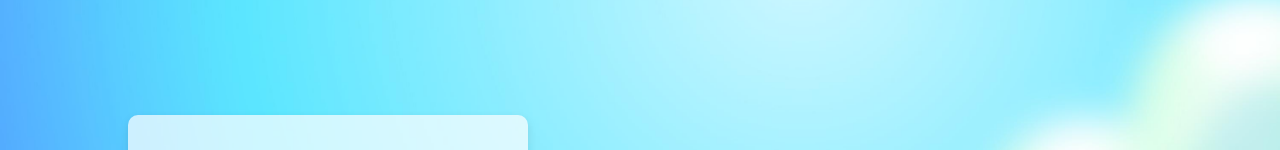
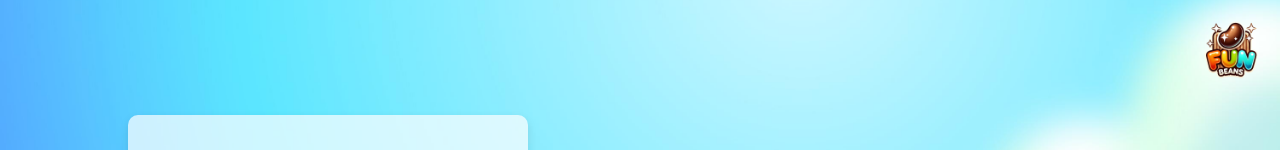
Before and after one commit to Baalekshan/VR-based-Learning-tool, a React (Vite) app in the folder project/: page / in a window 1280 px wide. Shown: the top 150 px of the page. Built offline with nearby package versions, Linux system fonts and the light colour scheme; a web font is replaced by a local one.

Commit message:
Add Fun Beans logo to top right corner of all pages

```diff
--- a/project/src/App.tsx
+++ b/project/src/App.tsx
@@ -12,6 +12,7 @@ import CommunicationQuiz from "./frontend/CommunicationQuiz";
 import ObjectQuiz from "./frontend/ObjectQuiz";
 // @ts-ignore
 import TrafficScene from "./frontend/RoadCross";
+import logo from "./assets/Fun Beans Logo.png";
 
 const isAuthenticated = () => {
   return !!localStorage.getItem("token");
@@ -24,6 +25,16 @@ const PrivateRoute = ({ element }: { element: React.ReactNode }) => {
 function App() {
   return (
     <Router>
+      <div className="relative">
+        {/* Logo in top right corner */}
+        <div className="fixed top-4 right-4 z-50">
+          <img
+            src={logo}
+            alt="Fun Beans Logo"
+            className="w-16 h-16 object-contain"
+          />
+        </div>
+
         <Routes>
           {/* Public Routes */}
           <Route path="/" element={<SignUp />} />
@@ -40,6 +51,7 @@ function App() {
           <Route path="/object-quiz" element={<PrivateRoute element={<ObjectQuiz />} />} />
           <Route path="/road-crossing" element={<PrivateRoute element={<TrafficScene />} />} />
         </Routes>
+      </div>
     </Router>
   );
 }
```
Also changed, not shown: project/src/assets/Fun Beans Logo.png (added). Lines whose indentation alone changed are shown as unchanged.
